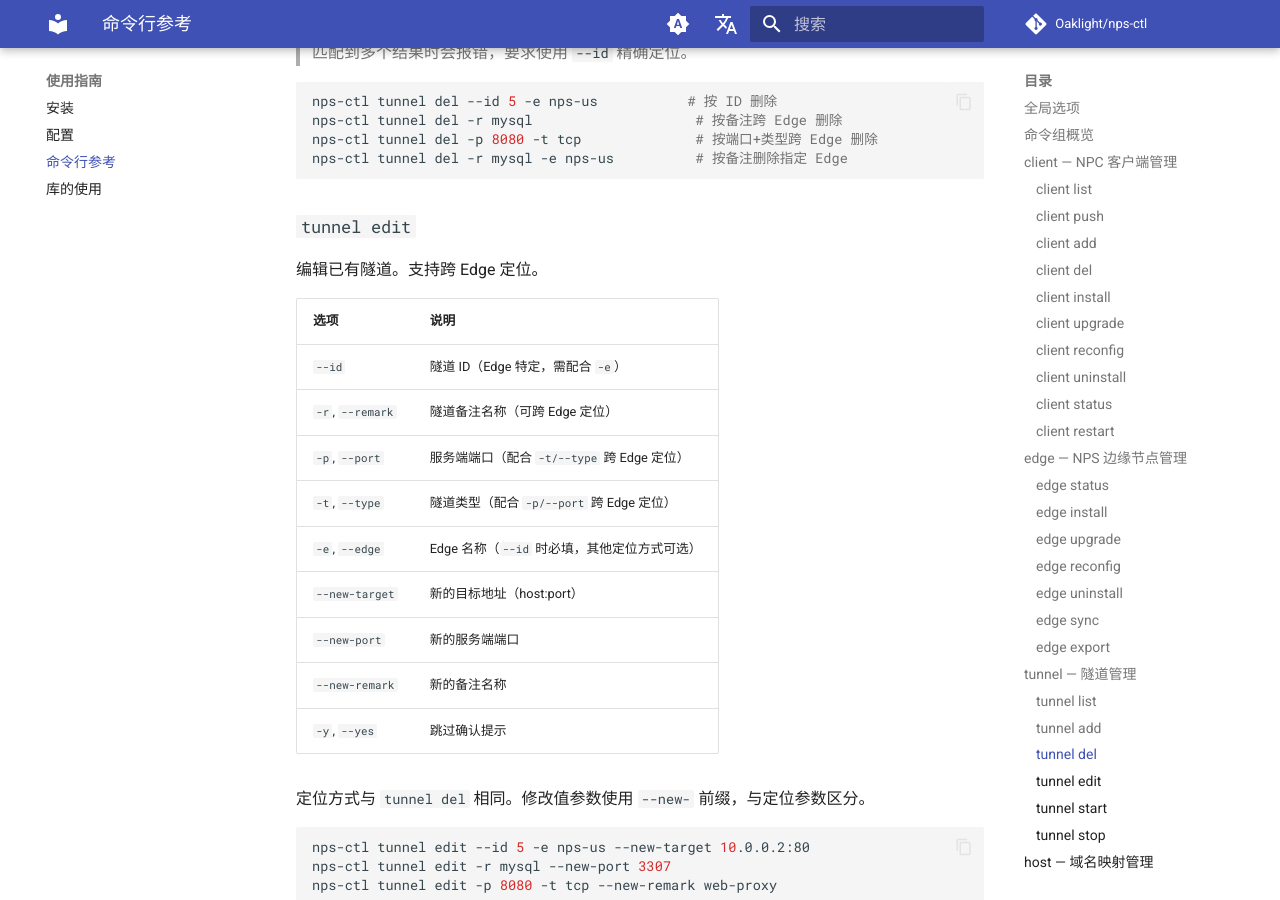
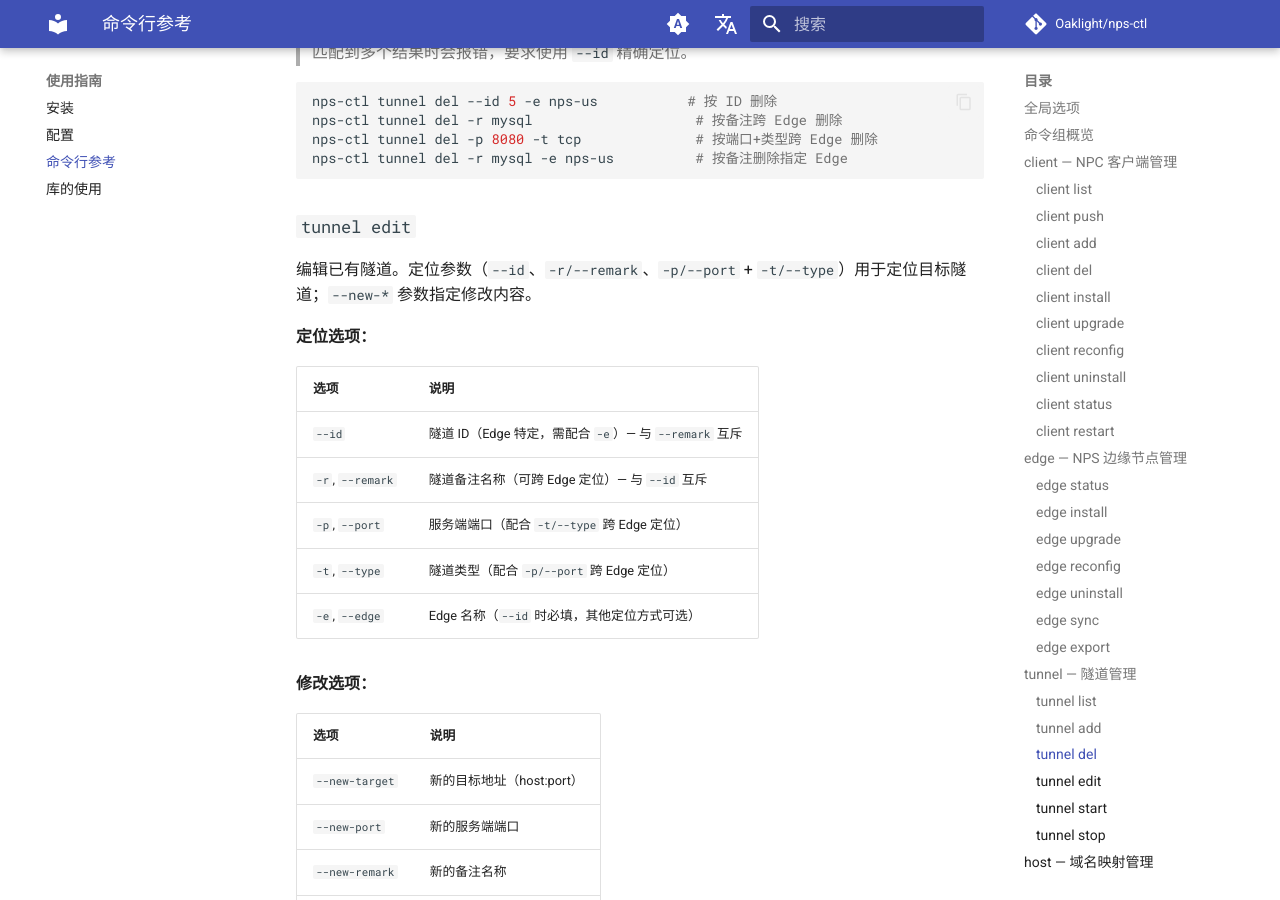
Before and after one commit to Oaklight/nps-ctl, an MkDocs documentation site: the page built from docs/usage/cli.md, in a window 1280 px wide and 900 px high, scrolled down 10494 px. Built offline with MkDocs 1.6.1 and Material for MkDocs 9.7.7, drawn with Linux system fonts in a browser that asks for light colours; comment, search, counter and statistics services are not loaded; some of the changed text lies outside the part shown.

Commit message:
docs: split tunnel/host edit tables into locator + value sections

````diff
--- a/docs/usage/cli.md
+++ b/docs/usage/cli.md
@@ -378,21 +378,26 @@ nps-ctl tunnel del -r mysql -e nps-us          # 按备注删除指定 Edge
 
 ### `tunnel edit`
 
-编辑已有隧道。支持跨 Edge 定位。
+编辑已有隧道。定位参数（`--id`、`-r/--remark`、`-p/--port` + `-t/--type`）用于定位目标隧道；`--new-*` 参数指定修改内容。
+
+**定位选项：**
 
 | 选项              | 说明                                                       |
 | ----------------- | ---------------------------------------------------------- |
-| `--id`            | 隧道 ID（Edge 特定，需配合 `-e`）                         |
-| `-r`, `--remark`  | 隧道备注名称（可跨 Edge 定位）                             |
+| `--id`            | 隧道 ID（Edge 特定，需配合 `-e`）— 与 `--remark` 互斥     |
+| `-r`, `--remark`  | 隧道备注名称（可跨 Edge 定位）— 与 `--id` 互斥            |
 | `-p`, `--port`    | 服务端端口（配合 `-t/--type` 跨 Edge 定位）                |
 | `-t`, `--type`    | 隧道类型（配合 `-p/--port` 跨 Edge 定位）                  |
 | `-e`, `--edge`    | Edge 名称（`--id` 时必填，其他定位方式可选）               |
+
+**修改选项：**
+
+| 选项              | 说明                                                       |
+| ----------------- | ---------------------------------------------------------- |
 | `--new-target`    | 新的目标地址（host:port）                                  |
 | `--new-port`      | 新的服务端端口                                             |
 | `--new-remark`    | 新的备注名称                                               |
 | `-y`, `--yes`     | 跳过确认提示                                               |
-
-定位方式与 `tunnel del` 相同。修改值参数使用 `--new-` 前缀，与定位参数区分。
 
 ```bash
 nps-ctl tunnel edit --id 5 -e nps-us --new-target 10.0.0.2:80
@@ -487,20 +492,25 @@ nps-ctl host del -r api-backend                 # 按备注跨 Edge 删除
 
 ### `host edit`
 
-编辑已有域名映射。支持跨 Edge 定位。
+编辑已有域名映射。定位参数用于定位目标 host；`--new-*` 参数指定修改内容。
+
+**定位选项：**
+
+| 选项              | 说明                                                         |
+| ----------------- | ------------------------------------------------------------ |
+| `--id`            | Host ID（Edge 特定，需配合 `-e`）— 与 `--domain`、`--remark` 互斥 |
+| `-d`, `--domain`  | 域名（可跨 Edge 定位）                                       |
+| `-r`, `--remark`  | 备注名称（可跨 Edge 定位）                                   |
+| `-e`, `--edge`    | Edge 名称（`--id` 时必填，其他定位方式可选）                 |
+
+**修改选项：**
 
 | 选项              | 说明                                           |
 | ----------------- | ---------------------------------------------- |
-| `--id`            | Host ID（Edge 特定，需配合 `-e`）              |
-| `-d`, `--domain`  | 域名（可跨 Edge 定位）                         |
-| `-r`, `--remark`  | 备注名称（可跨 Edge 定位）                     |
-| `-e`, `--edge`    | Edge 名称（`--id` 时必填，其他定位方式可选）   |
 | `--new-domain`    | 新的域名                                       |
 | `--new-target`    | 新的目标地址（host:port）                      |
 | `--new-remark`    | 新的备注名称                                   |
 | `-y`, `--yes`     | 跳过确认提示                                   |
-
-定位方式与 `host del` 相同。修改值参数使用 `--new-` 前缀，与定位参数区分。
 
 ```bash
 nps-ctl host edit --id 2 -e nps-us --new-target 10.0.0.2:8080
````
